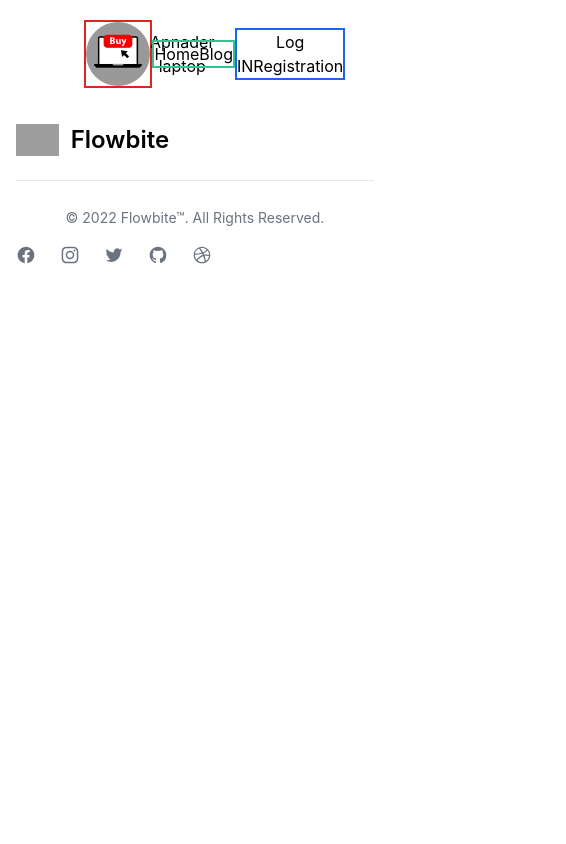
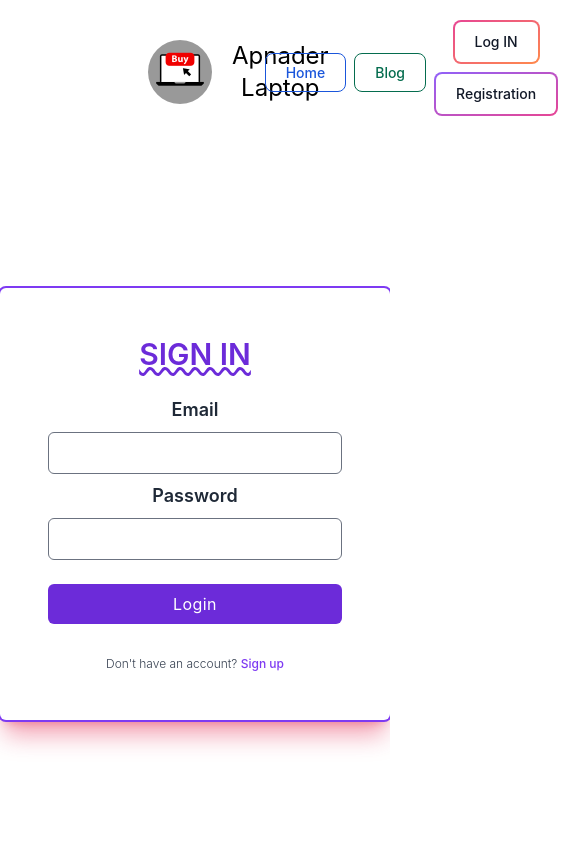
Before and after one commit to shuvo0007/used-products-resale-clients-side, a React (Create React App) app: page /login in a window 390 px wide. Shown: the top 844 px of the page, 566 px wide, since content can reach past the window. Built offline with nearby package versions, Linux system fonts and the light colour scheme; grey boxes are pictures that could not be loaded.

Commit message:
decoration

```diff
--- a/src/Components/Errors/NotFound.js
+++ b/src/Components/Errors/NotFound.js
@@ -1,9 +1,36 @@
-import React from 'react';
+import React from "react";
 
 const NotFound = () => {
   return (
     <div>
-
+      <div class="flex items-center justify-center w-screen">
+        <div class="px-4 lg:py-12">
+          <div class="lg:gap-4 lg:flex">
+            <div class="flex flex-col items-center justify-center md:py-24 lg:py-32">
+              <h1 class="font-bold text-blue-600 text-9xl">404</h1>
+              <p class="mb-2 text-2xl font-bold text-center text-gray-800 md:text-3xl">
+                <span class="text-red-500">Oops!</span> Page not found
+              </p>
+              <p class="mb-8 text-center text-gray-500 md:text-lg">
+                The page you’re looking for doesn’t exist.
+              </p>
+              <a
+                href="/"
+                class="px-6 py-2 text-sm font-semibold text-blue-800 bg-blue-100"
+              >
+                Go home
+              </a>
+            </div>
+            <div class="mt-4">
+              <img
+                src="https://cdn.pixabay.com/photo/2016/11/22/23/13/black-dog-1851106__340.jpg"
+                alt="img"
+                class="object-cover w-full h-full"
+              />
+            </div>
+          </div>
+        </div>
+      </div>
     </div>
   );
 };
--- a/src/Components/Layouts/Footer/Footer.js
+++ b/src/Components/Layouts/Footer/Footer.js
@@ -1,36 +1,28 @@
 import React from "react";
+import logo from "../../img/logo64.png";
 
 const Footer = () => {
   return (
     <div>
       <footer class="p-4 bg-white sm:p-6 dark:bg-gray-900">
         <div class="md:flex md:justify-between">
-          <div class="mb-6 md:mb-0">
-            <a href="https://flowbite.com/" class="flex items-center">
-              <img
-                src="https://flowbite.com/docs/images/logo.svg"
-                class="mr-3 h-8"
-                alt="FlowBite Logo"
-              />
-              <span class="self-center text-2xl font-semibold whitespace-nowrap dark:text-white">
-                Flowbite
-              </span>
-            </a>
+          <div className="flex items-center">
+            <img src={logo} alt="" />
+            <h1 className="text-2xl pl-5">Apnader Laptop</h1>
           </div>
-
         </div>
         <hr class="my-6 border-gray-200 sm:mx-auto dark:border-gray-700 lg:my-8" />
         <div class="sm:flex sm:items-center sm:justify-between">
           <span class="text-sm text-gray-500 sm:text-center dark:text-gray-400">
             © 2022{" "}
-            <a href="https://flowbite.com/" class="hover:underline">
-              Flowbite™
+            <a href="/" class="hover:underline">
+            Apnader Laptop
             </a>
             . All Rights Reserved.
           </span>
           <div class="flex mt-4 space-x-6 sm:justify-center sm:mt-0">
             <a
-              href="#"
+              href="https://www.facebook.com/"
               class="text-gray-500 hover:text-gray-900 dark:hover:text-white"
             >
               <svg
@@ -48,7 +40,7 @@ const Footer = () => {
               <span class="sr-only">Facebook page</span>
             </a>
             <a
-              href="#"
+              href="https://www.instagram.com/"
               class="text-gray-500 hover:text-gray-900 dark:hover:text-white"
             >
               <svg
@@ -66,7 +58,7 @@ const Footer = () => {
               <span class="sr-only">Instagram page</span>
             </a>
             <a
-              href="#"
+              href="https://twitter.com/"
               class="text-gray-500 hover:text-gray-900 dark:hover:text-white"
             >
               <svg
@@ -80,7 +72,7 @@ const Footer = () => {
               <span class="sr-only">Twitter page</span>
             </a>
             <a
-              href="#"
+              href="https://github.com/"
               class="text-gray-500 hover:text-gray-900 dark:hover:text-white"
             >
               <svg
@@ -98,7 +90,7 @@ const Footer = () => {
               <span class="sr-only">GitHub account</span>
             </a>
             <a
-              href="#"
+              href="https://dribbble.com/"
               class="text-gray-500 hover:text-gray-900 dark:hover:text-white"
             >
               <svg
--- a/src/Components/Layouts/Header/Header.js
+++ b/src/Components/Layouts/Header/Header.js
@@ -4,18 +4,44 @@ import logo from "../../img/logo64.png";
 
 const Header = () => {
   return (
-    <div className="flex justify-between items-center px-16 m-5">
-      <div className="flex items-center border-2 border-red-600">
+    <div className="flex justify-between items-center px-32 m-5">
+      <div className="flex items-center">
         <img src={logo} alt="" />
-        <h1>Apnader laptop</h1>
+        <h1 className="text-2xl pl-5">Apnader Laptop</h1>
       </div>
-      <div className="border-2 border-green-400">
-        <Link to='/'>Home</Link>
-        <Link to='/blog'>Blog</Link>
+      <div className="text-lg">
+        <Link
+          to="/"
+          type="button"
+          class="text-blue-700 hover:text-white border border-blue-700 hover:bg-blue-800 focus:ring-4 focus:outline-none focus:ring-blue-300 font-medium rounded-lg text-sm px-5 py-2.5 text-center mr-2 mb-2 dark:border-blue-500 dark:text-blue-500 dark:hover:text-white dark:hover:bg-blue-600 dark:focus:ring-blue-800"
+        >
+          Home
+        </Link>
+        <Link
+          to="/blog"
+          type="button"
+          class="text-green-700 hover:text-white border border-green-700 hover:bg-green-800 focus:ring-4 focus:outline-none focus:ring-green-300 font-medium rounded-lg text-sm px-5 py-2.5 text-center mr-2 mb-2 dark:border-green-500 dark:text-green-500 dark:hover:text-white dark:hover:bg-green-600 dark:focus:ring-green-800"
+        >
+          Blog
+        </Link>
       </div>
-      <div className="border-2 border-blue-600">
-        <Link to='/login'>Log IN</Link>
-        <Link to='/registration'>Registration</Link>
+      <div className="">
+        <Link
+          to="/login"
+          class="relative inline-flex items-center justify-center p-0.5 mb-2 mr-2 overflow-hidden text-sm font-medium text-gray-900 rounded-lg group bg-gradient-to-br from-pink-500 to-orange-400 group-hover:from-pink-500 group-hover:to-orange-400 hover:text-white dark:text-white focus:ring-4 focus:outline-none focus:ring-pink-200 dark:focus:ring-pink-800"
+        >
+          <span class="relative px-5 py-2.5 transition-all ease-in duration-75 bg-white dark:bg-gray-900 rounded-md group-hover:bg-opacity-0">
+            Log IN
+          </span>
+        </Link>
+        <Link
+          to="/registration"
+          class="relative inline-flex items-center justify-center p-0.5 mb-2 mr-2 overflow-hidden text-sm font-medium text-gray-900 rounded-lg group bg-gradient-to-br from-purple-500 to-pink-500 group-hover:from-purple-500 group-hover:to-pink-500 hover:text-white dark:text-white focus:ring-4 focus:outline-none focus:ring-purple-200 dark:focus:ring-purple-800"
+        >
+          <span class="relative px-5 py-2.5 transition-all ease-in duration-75 bg-white dark:bg-gray-900 rounded-md group-hover:bg-opacity-0">
+            Registration
+          </span>
+        </Link>
       </div>
     </div>
   );
--- a/src/Components/Layouts/Outlets/Main/Main.js
+++ b/src/Components/Layouts/Outlets/Main/Main.js
@@ -6,7 +6,7 @@ const Main = () => {
   useTitle("Home");
   return (
     <div>
-      this is main
+
     </div>
   );
 };
--- a/src/Components/Layouts/Outlets/logIn/LogIn.js
+++ b/src/Components/Layouts/Outlets/logIn/LogIn.js
@@ -1,11 +1,58 @@
-import React from 'react';
-import useTitle from '../../../../Hooks/useTitle';
+import React from "react";
+import { Link } from "react-router-dom";
+import useTitle from "../../../../Hooks/useTitle";
 
 const LogIn = () => {
   useTitle("LogIN");
+
   return (
     <div>
+      <div className="relative flex flex-col justify-center overflow-hidden py-36">
+        <div className="w-full p-12  m-auto bg-white rounded-md shadow-xl shadow-rose-600/40 ring-2 ring-purple-600 lg:max-w-xl">
+          <h1 className="text-3xl font-semibold text-center text-purple-700 underline uppercase decoration-wavy">
+            Sign in
+          </h1>
+          <form className="mt-6">
+            <div className="mb-2">
+              <label
+                for="email"
+                className="block text-lg font-semibold text-gray-800"
+              >
+                Email
+              </label>
+              <input
+                type="email"
+                className="block w-full px-4 py-2 mt-2 text-purple-700 bg-white border rounded-md focus:border-purple-400 focus:ring-purple-300 focus:outline-none focus:ring focus:ring-opacity-40" required
+              />
+            </div>
+            <div className="mb-2">
+              <label
+                for="password"
+                className="block text-lg font-semibold text-gray-800"
+              >
+                Password
+              </label>
+              <input
+                type="password"
+                className="block w-full px-4 py-2 mt-2 text-purple-700 bg-white border rounded-md focus:border-purple-400 focus:ring-purple-300 focus:outline-none focus:ring focus:ring-opacity-40" required
+              />
+            </div>
+            <div className="mt-6">
+              <button className="w-full px-4 py-2 tracking-wide text-white transition-colors duration-200 transform bg-purple-700 rounded-md hover:bg-purple-600 focus:outline-none focus:bg-purple-600">
+                Login
+              </button>
+            </div>
+          </form>
 
+          <p className="mt-8 text-xs font-light text-center text-gray-700">
+            {" "}
+            Don't have an account?{" "}
+            <Link to="/registration" className="font-medium text-purple-600 hover:underline">
+              Sign up
+            </Link>
+          </p>
+        </div>
+      </div>
     </div>
   );
 };
--- a/src/Components/Routes/Routes.js
+++ b/src/Components/Routes/Routes.js
@@ -7,6 +7,7 @@ import Home from "../Layouts/Outlets/Home/Home";
 import Main from "../Layouts/Outlets/Main/Main";
 import LogIn from "../Layouts/Outlets/logIn/LogIn";
 import Registration from "../Layouts/Outlets/Registration/Registration";
+import NotFound from "../Errors/NotFound";
 
 export const routes = createBrowserRouter([
   {
@@ -41,6 +42,10 @@ export const routes = createBrowserRouter([
         path: "registration",
         element: <Registration></Registration>,
       },
+      {
+        path: "*",
+        element: <NotFound></NotFound>,
+      },
     ],
   },
 ]);
```
Also changed, not shown: src/Components/Layouts/Outlets/Blog/Blog.js (+9 -9 lines).
